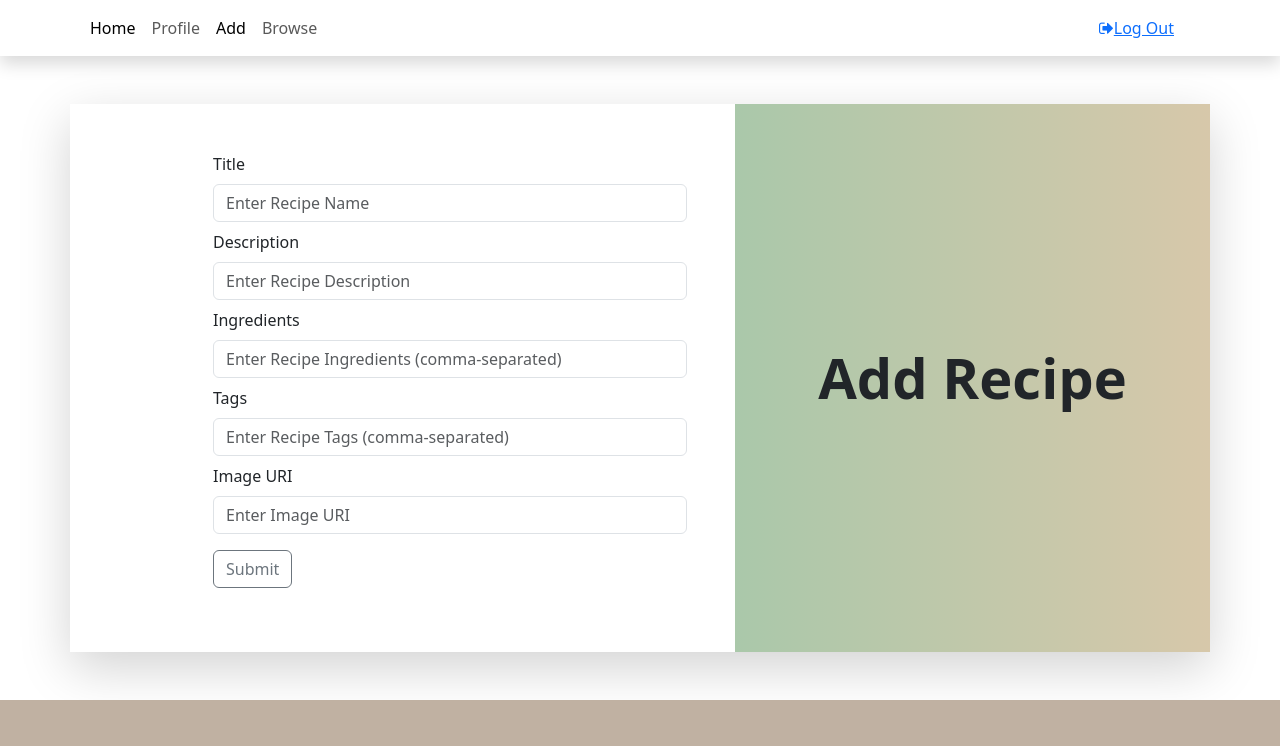
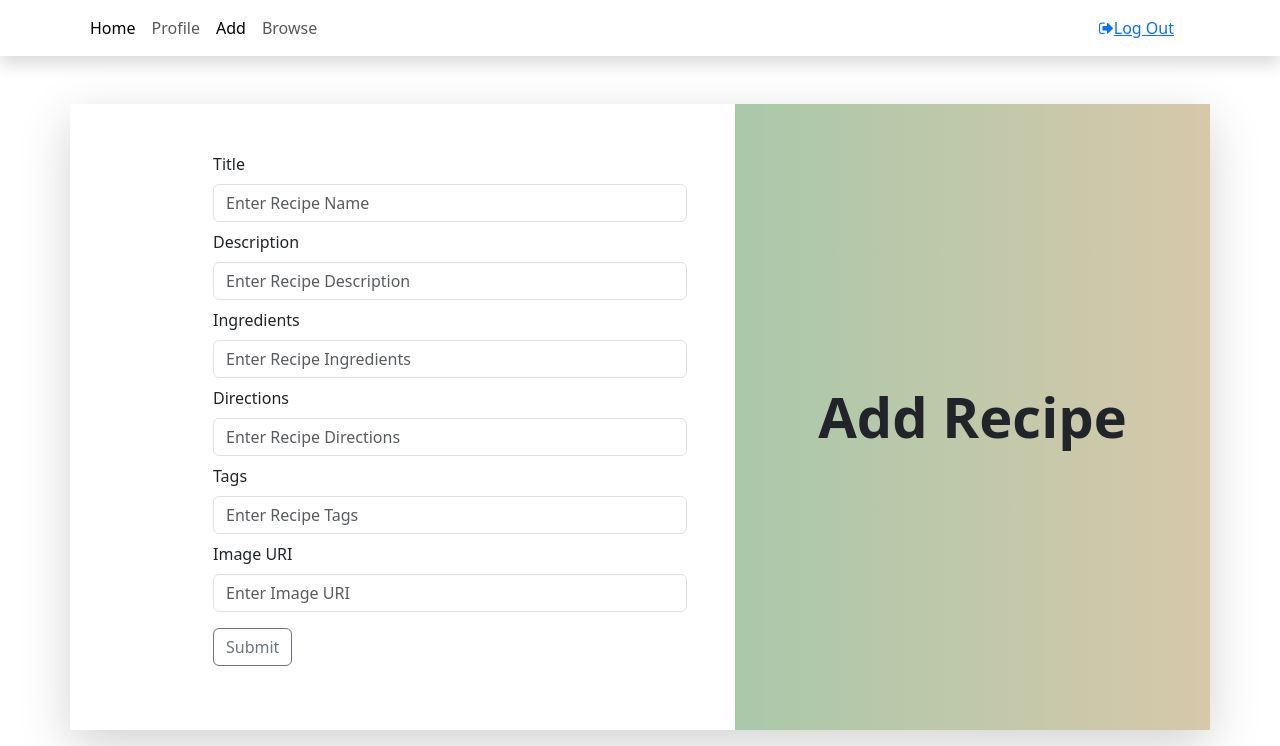
Before and after one commit to detectivesnakes/nourishnetfinal2, a React (Create React App) app in the folder client/: page /createrecipes in a window 1280 px wide. Shown: the top 746 px of the page. Built offline with nearby package versions, Linux system fonts and the light colour scheme; no server answers.

Commit message:
directions
directions

```diff
--- a/client/src/components/CreateRecipes.jsx
+++ b/client/src/components/CreateRecipes.jsx
@@ -8,6 +8,7 @@ const CreateRecipes = () => {
         title: "",
         description: "",
         ingredients: "",
+        directions: "",
         tags: "",
         imageURI: ""
     });
@@ -23,6 +24,13 @@ const CreateRecipes = () => {
             setRecipeData({
                 ...recipeData,
                 [name]: tagsArray
+            });
+        } else if (name === 'directions') {
+            // If the name is 'directions', split the value by commas to create list
+            const dirArray = value.split(',').map(dir => dir.trim());
+            setRecipeData({
+                ...recipeData,
+                [name]: dirArray
             });
         } else if (name === 'imageURI' && value && !picturedAdded) {
             // If the name is 'imageURI' and there is a value, and 'Pictured' tag hasn't been added yet
@@ -105,11 +113,27 @@ const CreateRecipes = () => {
                                 className="form-control"
                                 id="ingredients"
                                 name="ingredients"
-                                placeholder="Enter Recipe Ingredients (comma-separated)"
+                                placeholder="Enter Recipe Ingredients"
                                 value={recipeData.ingredients}
                                 onChange={handleChange}
                             />
                         </div>
+
+                        <div className="mb-2">
+                            <label htmlFor="directions" className="form-label">
+                                Directions
+                            </label>
+                            <input
+                                type="text"
+                                className="form-control"
+                                id="directions"
+                                name="directions"
+                                placeholder="Enter Recipe Directions"
+                                value={recipeData.directions}
+                                onChange={handleChange}
+                            />
+                        </div>
+
                         <div className="mb-2">
                             <label htmlFor="tags" className="form-label">
                                 Tags
@@ -119,11 +143,12 @@ const CreateRecipes = () => {
                                 className="form-control"
                                 id="tags"
                                 name="tags"
-                                placeholder="Enter Recipe Tags (comma-separated)"
+                                placeholder="Enter Recipe Tags"
                                 value={recipeData.tags}
                                 onChange={handleChange}
                             />
                         </div>
+
                         <div className="mb-2">
                             <label htmlFor="imageURI" className="form-label">
                                 Image URI
--- a/client/src/components/RecipeTemplate.jsx
+++ b/client/src/components/RecipeTemplate.jsx
@@ -44,22 +44,27 @@ const RecipeTemplate = () => {
             <h1 className="display-4">{recipe ? recipe.title : 'Recipe Not Found'}</h1>
             <p><strong>Description:</strong> {recipe ? recipe.description : 'N/A'}</p>
             <p><strong>Ingredients:</strong> {recipe ? recipe.ingredients : 'N/A'}</p>
+
+            <p>
+              <strong>Directions:</strong>
+              {recipe && recipe.directions.length > 0 ? (
+                recipe.directions.map((dir, index) => (
+
+                  <div>Step {index+1} : {dir}</div> ))) : (' N/A')}
+            </p>
+
+
             <p>
               <strong>Tags:</strong>
               {recipe && recipe.tags.length > 0 ? (
                 recipe.tags.map((tag, index) => (
                   <button
-                    key={index}
-                    className="btn btn-outline-dark btn-sm mx-1 mb-1"
-                    onClick={() => handleTagClick(tag)}
-                  >
+                    key={index} className="btn btn-outline-dark btn-sm mx-1 mb-1"
+                    onClick={() => handleTagClick(tag)}>
                     {tag}
-                  </button>
-                ))
-              ) : (
-                'N/A'
-              )}
+                  </button>))) : ('N/A')}
             </p>
+
             <p><strong>Author:</strong> {recipe ? recipe.Author : 'N/A'}</p>
           </div>
           {recipe && recipe.imageURI && (
```
Also changed, not shown: client/src/components/RecipeForm.jsx (deleted, +0 -55 lines), 1 other file (tests, documents, lock files or other folders).
